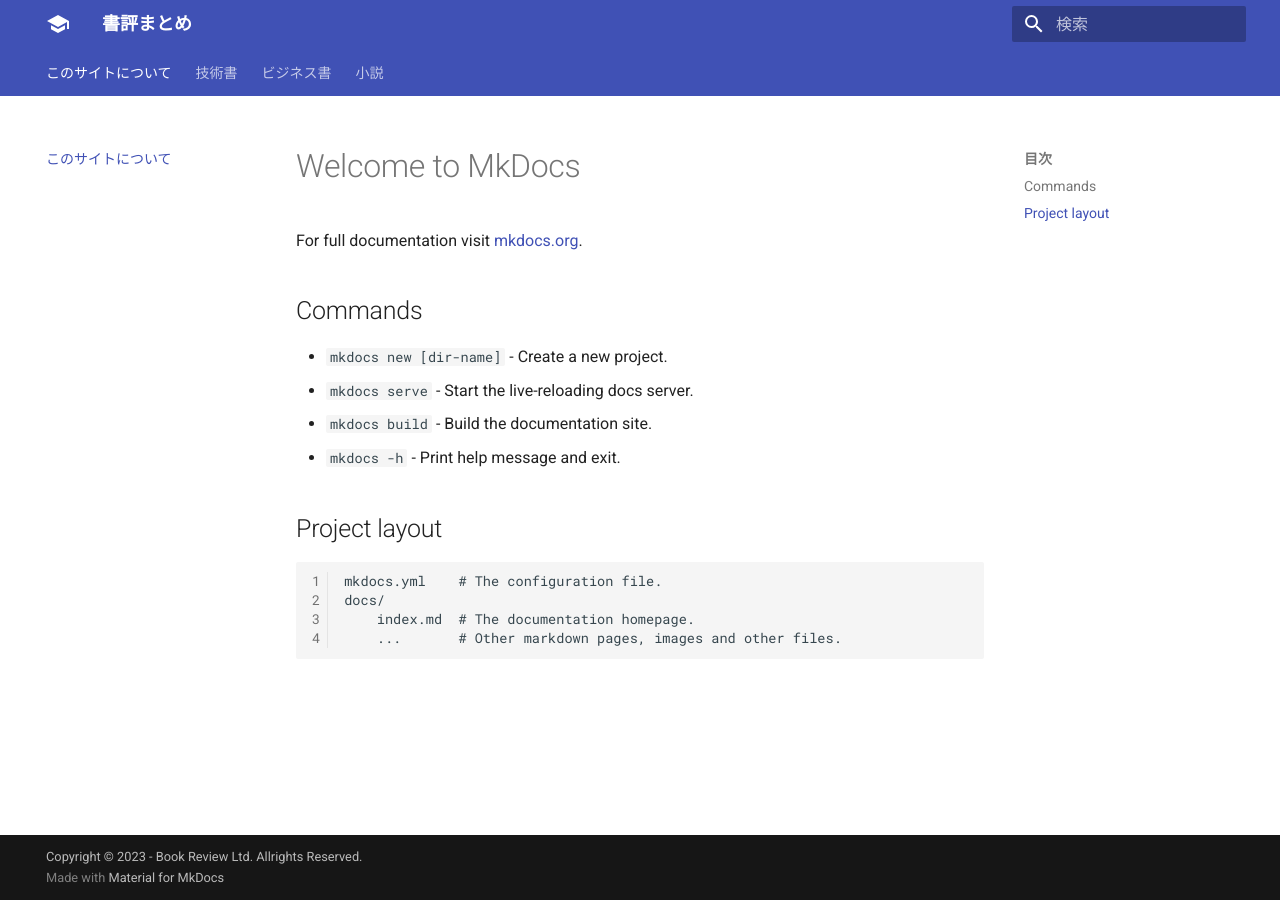
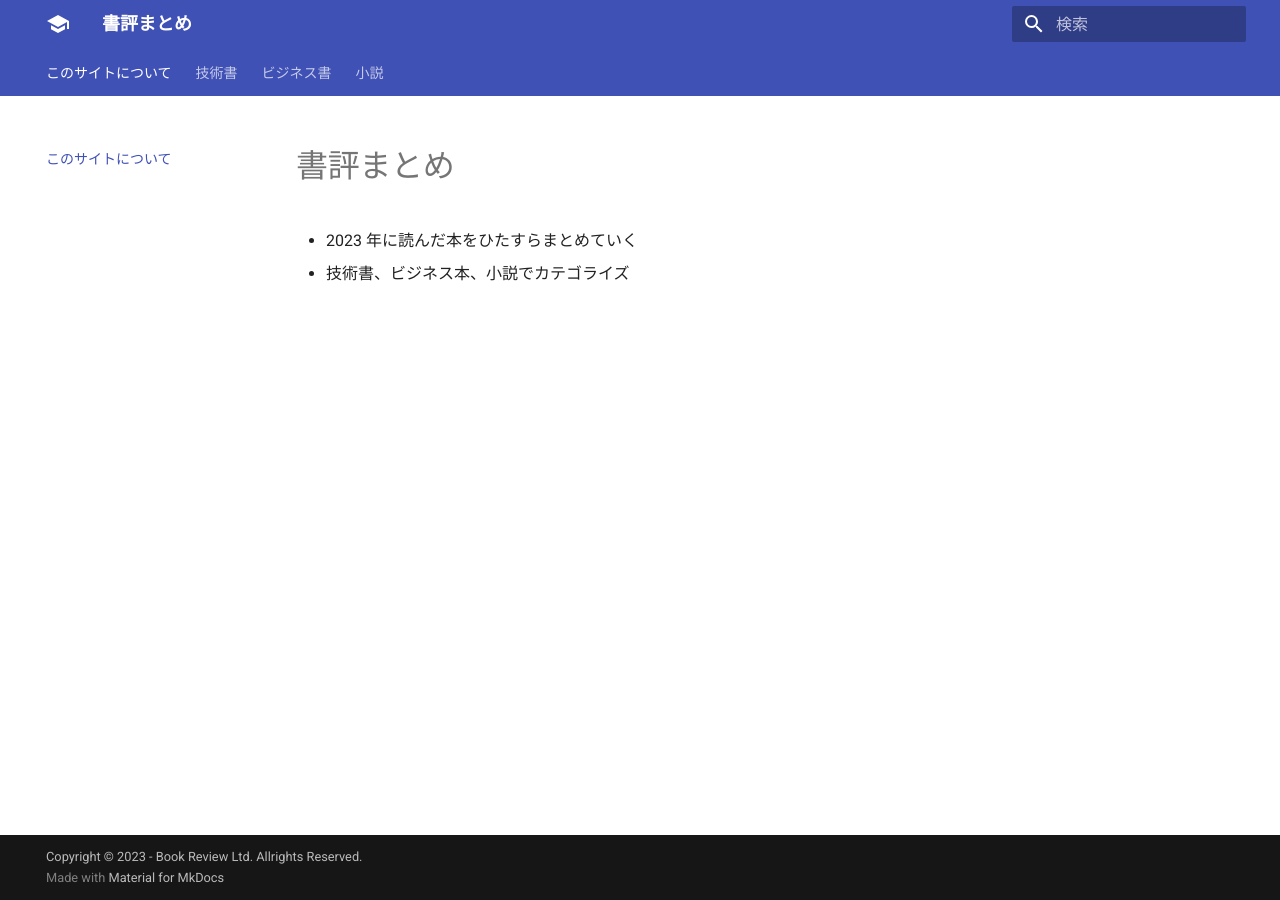
Before and after one commit to waderaku/book, an MkDocs documentation site: the page built from docs/docs/index.md, in a window 1280 px wide. Built offline with MkDocs 1.6.1 and Material for MkDocs 9.7.7, drawn with Linux system fonts in a browser that asks for light colours.

Commit message:
TOPページ一旦記載

```diff
--- a/docs/docs/index.md
+++ b/docs/docs/index.md
@@ -1,17 +1,4 @@
-# Welcome to MkDocs
+# 書評まとめ
 
-For full documentation visit [mkdocs.org](https://www.mkdocs.org).
-
-## Commands
-
-* `mkdocs new [dir-name]` - Create a new project.
-* `mkdocs serve` - Start the live-reloading docs server.
-* `mkdocs build` - Build the documentation site.
-* `mkdocs -h` - Print help message and exit.
-
-## Project layout
-
-    mkdocs.yml    # The configuration file.
-    docs/
-        index.md  # The documentation homepage.
-        ...       # Other markdown pages, images and other files.
+-   2023 年に読んだ本をひたすらまとめていく
+-   技術書、ビジネス本、小説でカテゴライズ
```
